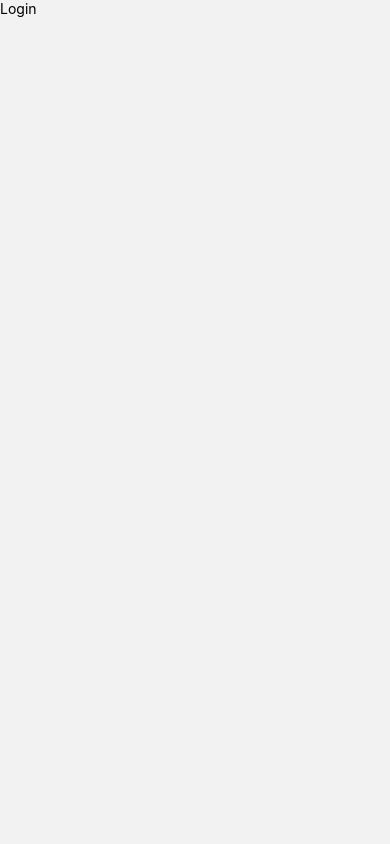
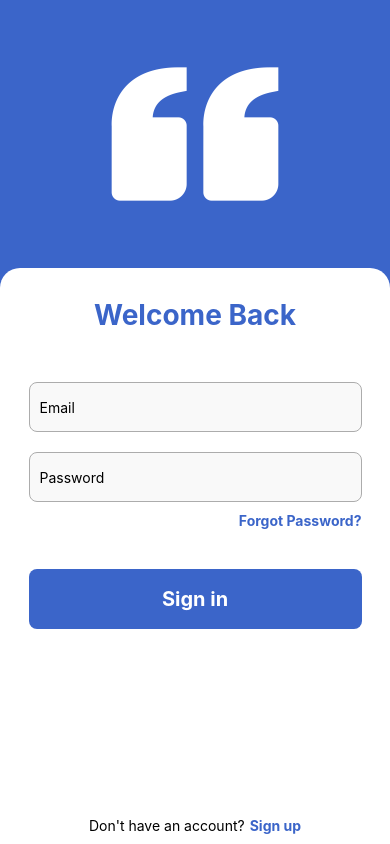
Before and after one commit to berkanserbes/quote-app, a React Native app: screen /Login in a window 390 px wide. Built offline with nearby package versions, Linux system fonts and the light colour scheme.

Commit message:
feat: Modify LoginScreen design

```diff
--- a/App.js
+++ b/App.js
@@ -1,6 +1,6 @@
 import { NavigationContainer } from "@react-navigation/native";
 import { createNativeStackNavigator } from "@react-navigation/native-stack";
-import Login from "./pages/Login/Login";
+import LoginScreen from "./screens/LoginScreen";
 
 const Stack = createNativeStackNavigator();
 
@@ -10,7 +10,7 @@ export default function App() {
       <Stack.Navigator initialRouteName="Login">
         <Stack.Screen
           name="Login"
-          component={Login}
+          component={LoginScreen}
           options={{ headerShown: false }}
         />
       </Stack.Navigator>
--- a/pages/Login/Login.jsx
+++ /dev/null
@@ -1,19 +0,0 @@
-import React from "react";
-import { SafeAreaView, View, StyleSheet, Text } from "react-native";
-
-const Login = () => {
-  return (
-    <SafeAreaView style={styles.outer_container}>
-      <View style={styles.container}>
-        <Text>Login</Text>
-      </View>
-    </SafeAreaView>
-  );
-};
-
-export default Login;
-
-const styles = StyleSheet.create({
-  outer_container: {},
-  container: {},
-});
--- /dev/null
+++ b/screens/LoginScreen/LoginScreen.container.jsx
@@ -0,0 +1,7 @@
+import React from "react";
+import LoginScreenUI from "./LoginScreen.ui";
+
+const LoginScreenContainer = () => {
+  return <LoginScreenUI />;
+};
+export default LoginScreenContainer;
--- /dev/null
+++ b/screens/LoginScreen/LoginScreen.styles.js
@@ -0,0 +1,88 @@
+import { StyleSheet } from "react-native";
+
+export default StyleSheet.create({
+  container: {
+    backgroundColor: "#3b65c9",
+    flex: 1,
+    width: "100%",
+  },
+  mainContainer: {
+    flex: 1,
+    justifyContent: "center",
+    alignItems: "center",
+  },
+  logo: {
+    width: 200,
+    height: 200,
+  },
+  bottomContainer: {
+    flex: 2,
+    backgroundColor: "white",
+    borderTopLeftRadius: 20,
+    borderTopRightRadius: 20,
+    paddingTop: 30,
+    paddingBottom: 10,
+    paddingLeft: 10,
+    paddingRight: 10,
+    justifyContent: "center",
+    alignContent: "center",
+    flexDirection: "row",
+  },
+  bottomMainContainer: {
+    width: "90%",
+    rowGap: 50,
+  },
+  titleContainer: {
+    alignItems: "center",
+    justifyContent: "center",
+  },
+  title: {
+    fontSize: 28,
+    fontWeight: "bold",
+    color: "#3b65c9",
+  },
+  authContainer: {
+    flex: 1,
+    alignContent: "start",
+    justifyContent: "center",
+  },
+  inputContainer: { rowGap: 20, alignContent: "center" },
+  input: {
+    height: 50,
+    borderWidth: 1,
+    paddingHorizontal: 10,
+    borderRadius: 8,
+    borderColor: "#ACACAC",
+    backgroundColor: "#f9f9f9",
+  },
+  controlContainer: {
+    marginTop: 10,
+    alignItems: "flex-end",
+  },
+  forgotPasswordText: {
+    fontWeight: "bold",
+    color: "#3b65c9",
+  },
+  authButtonContainer: { flex: 1, marginTop: 40 },
+  authButton: {
+    justifyContent: "center",
+    alignItems: "center",
+    height: 60,
+    borderRadius: 8,
+    backgroundColor: "#3b65c9",
+  },
+  authButtonText: {
+    color: "white",
+    fontSize: 20,
+    fontWeight: "bold",
+  },
+  signUpNavContainer: {
+    flexDirection: "row",
+    columnGap: 5,
+    justifyContent: "center",
+  },
+  signUpText: {
+    fontWeight: "bold",
+    color: "#3b65c9",
+  },
+});
--- /dev/null
+++ b/screens/LoginScreen/LoginScreen.ui.jsx
@@ -0,0 +1,52 @@
+import React from "react";
+import {
+  SafeAreaView,
+  View,
+  Text,
+  TextInput,
+  VirtualizedList,
+  TouchableOpacity,
+  ImageBackground,
+} from "react-native";
+import styles from "./LoginScreen.styles";
+
+const LoginScreenUI = () => {
+  return (
+    <SafeAreaView style={styles.container}>
+      <View style={styles.mainContainer}>
+        <ImageBackground
+          source={require("../../assets/quote-logo.png")}
+          style={styles.logo}
+          resizeMode="contain"
+        />
+      </View>
+      <View style={styles.bottomContainer}>
+        <View style={styles.bottomMainContainer}>
+          <View style={styles.titleContainer}>
+            <Text style={styles.title}>Welcome Back</Text>
+          </View>
+          <View style={styles.authContainer}>
+            <View style={styles.inputContainer}>
+              <TextInput style={styles.input} placeholder="Email" />
+              <TextInput style={styles.input} placeholder="Password" />
+            </View>
+            <View style={styles.controlContainer}>
+              <Text style={styles.forgotPasswordText}>Forgot Password?</Text>
+            </View>
+            <View style={styles.authButtonContainer}>
+              <TouchableOpacity style={styles.authButton}>
+                <Text style={styles.authButtonText}>Sign in</Text>
+              </TouchableOpacity>
+            </View>
+          </View>
+          <View style={styles.signUpNavContainer}>
+            <Text>Don't have an account?</Text>
+            <Text style={styles.signUpText}>Sign up</Text>
+          </View>
+        </View>
+      </View>
+    </SafeAreaView>
+  );
+};
+
+export default LoginScreenUI;
--- /dev/null
+++ b/screens/LoginScreen/index.js
@@ -0,0 +1,3 @@
+import LoginScreen from "./LoginScreen.container";
+
+export default LoginScreen;
```
Also changed, not shown: assets/quote-logo.png (added), assets/quote-logo.svg (added).
